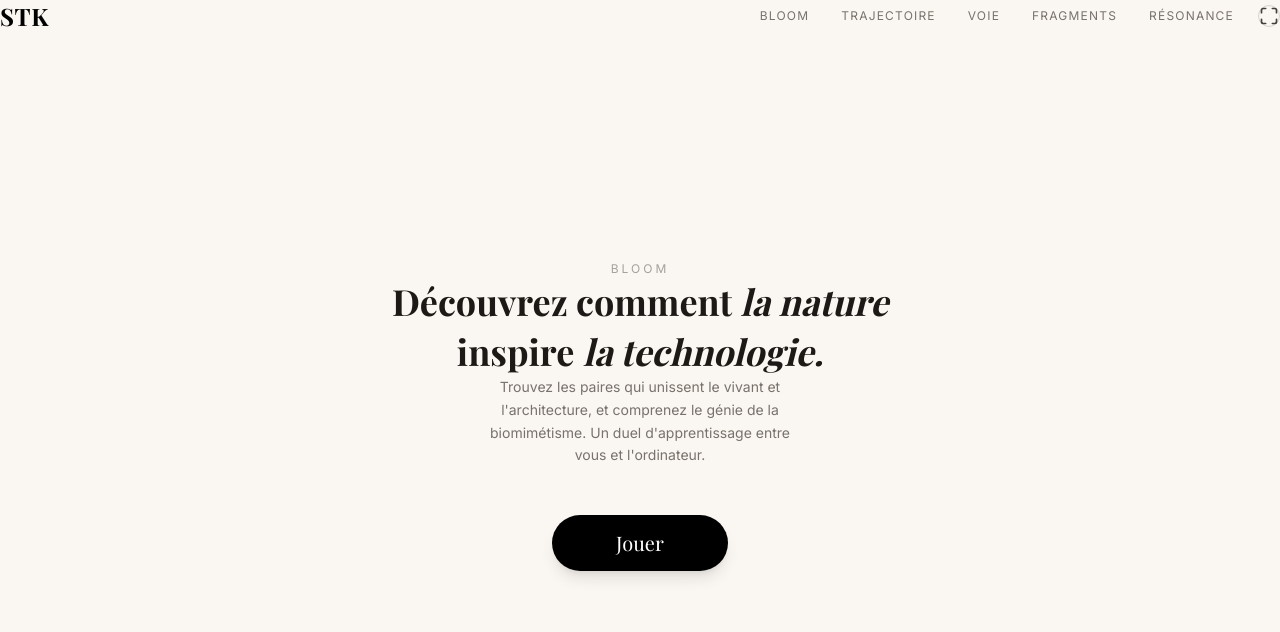
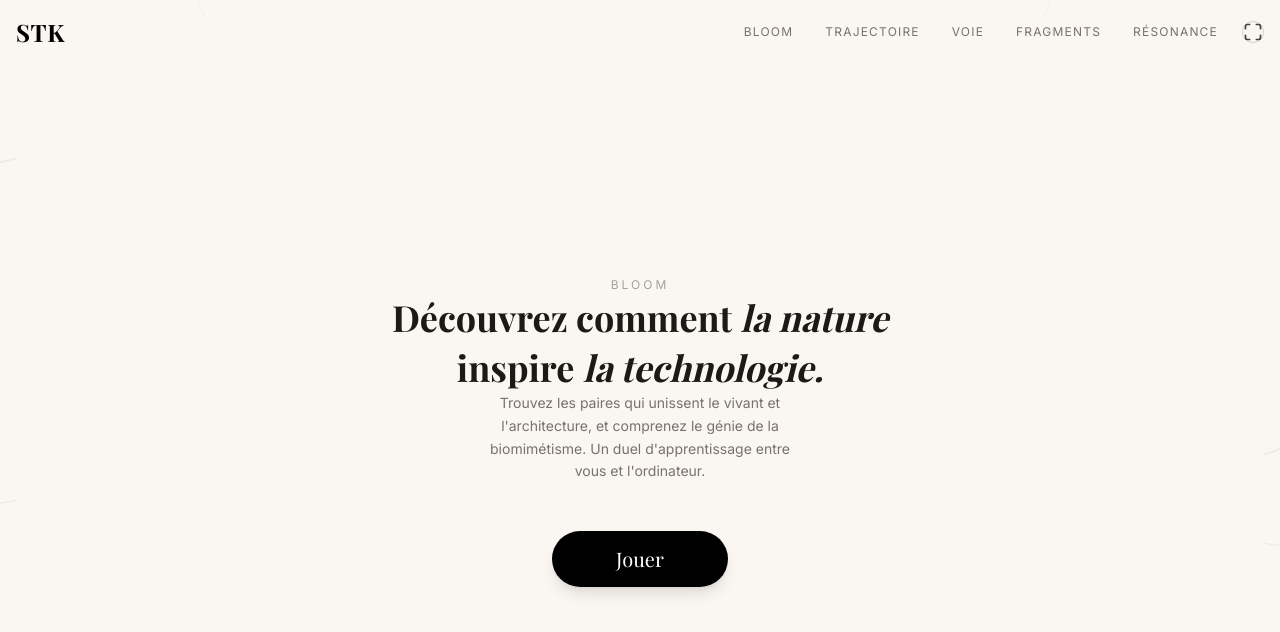
Before and after one commit to quentinoudin/bloom, a React (Vite) app: page / in a window 1280 px wide. Shown: the top 632 px of the page. Built offline with nearby package versions, Linux system fonts and the light colour scheme; a web font is replaced by a local one.

Commit message:
fix: add 16px padding around root to create body margin

```diff
--- a/src/index.css
+++ b/src/index.css
@@ -56,6 +56,7 @@ body::before {
   position: relative;
   z-index: 1;
   min-height: 100vh;
+  padding: 16px;
 }
 
 /* Card flip 3D perspective */
```
